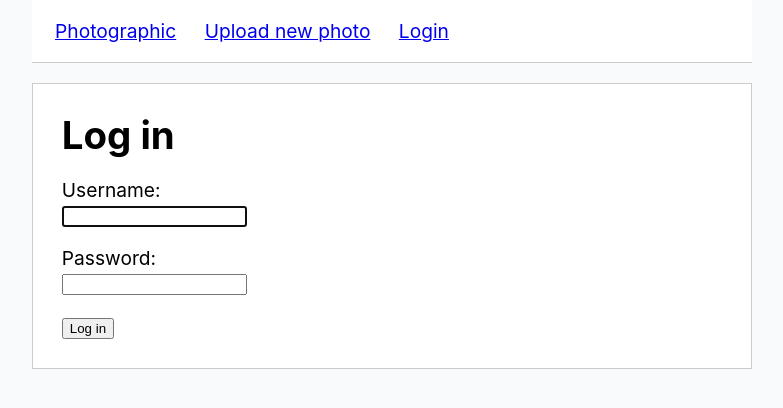
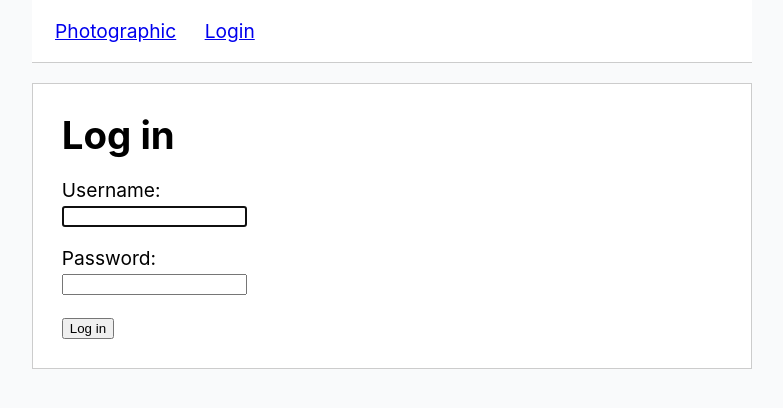
Before and after one commit to adrianeriksen/photographic, a Django app: a page that uses photographic/templates/base.html in a window 1280 px wide. Shown: the top 408 px of the page, without its empty margins (248-1031 px from the left). Run offline with Django 3.2, Linux system fonts and the light colour scheme.

Commit message:
Hide upload photo link for unauthenticated users Resolves issue #3

```diff
--- a/photographic/templates/base.html
+++ b/photographic/templates/base.html
@@ -12,8 +12,8 @@
 <div class="header">
     <ul>
         <li><a href="{% url "home" %}">Photographic</a></li>
-        <li><a href="{% url "photos:create" %}">Upload new photo</a></li>
         {% if user.is_authenticated %}
+            <li><a href="{% url "photos:create" %}">Upload new photo</a></li>
             <li><a href="{% url "logout" %}">Logout</a></li>
         {% else %}
             <li><a href="{% url "login" %}">Login</a></li>
```
